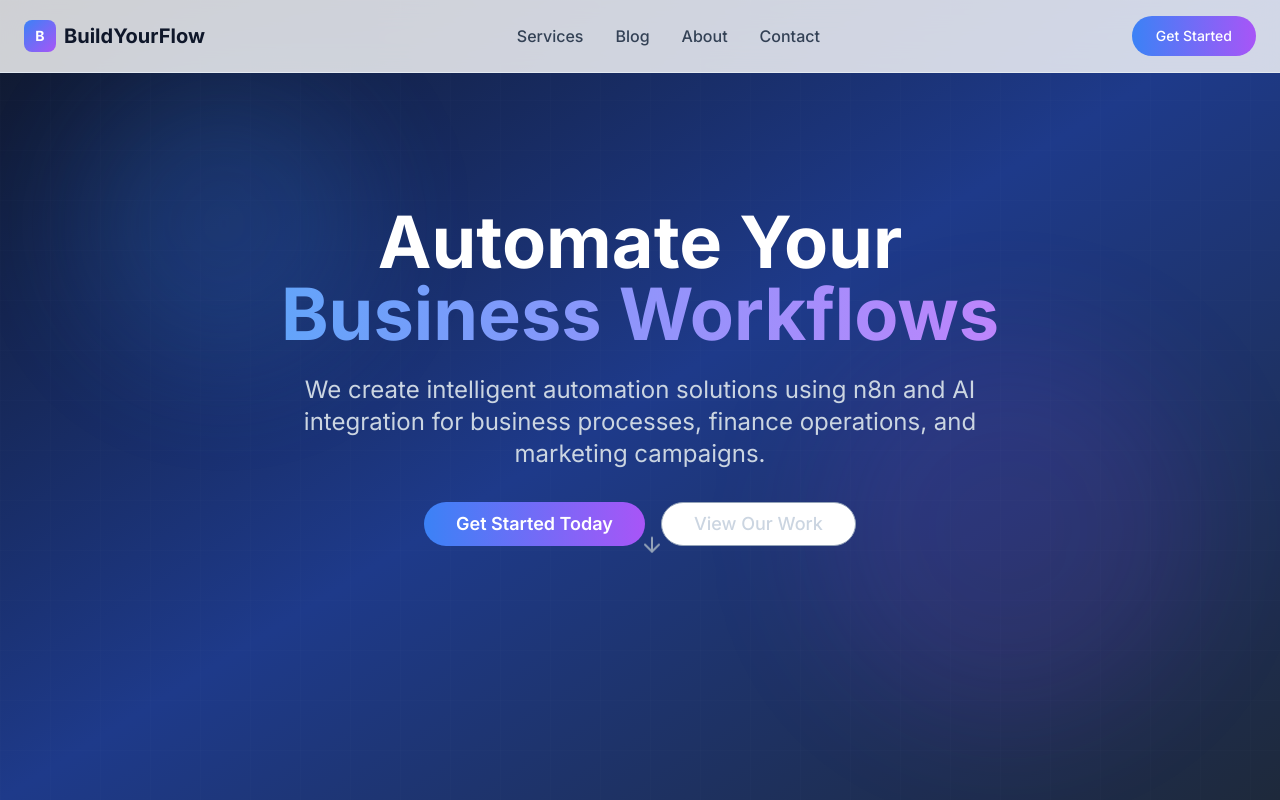
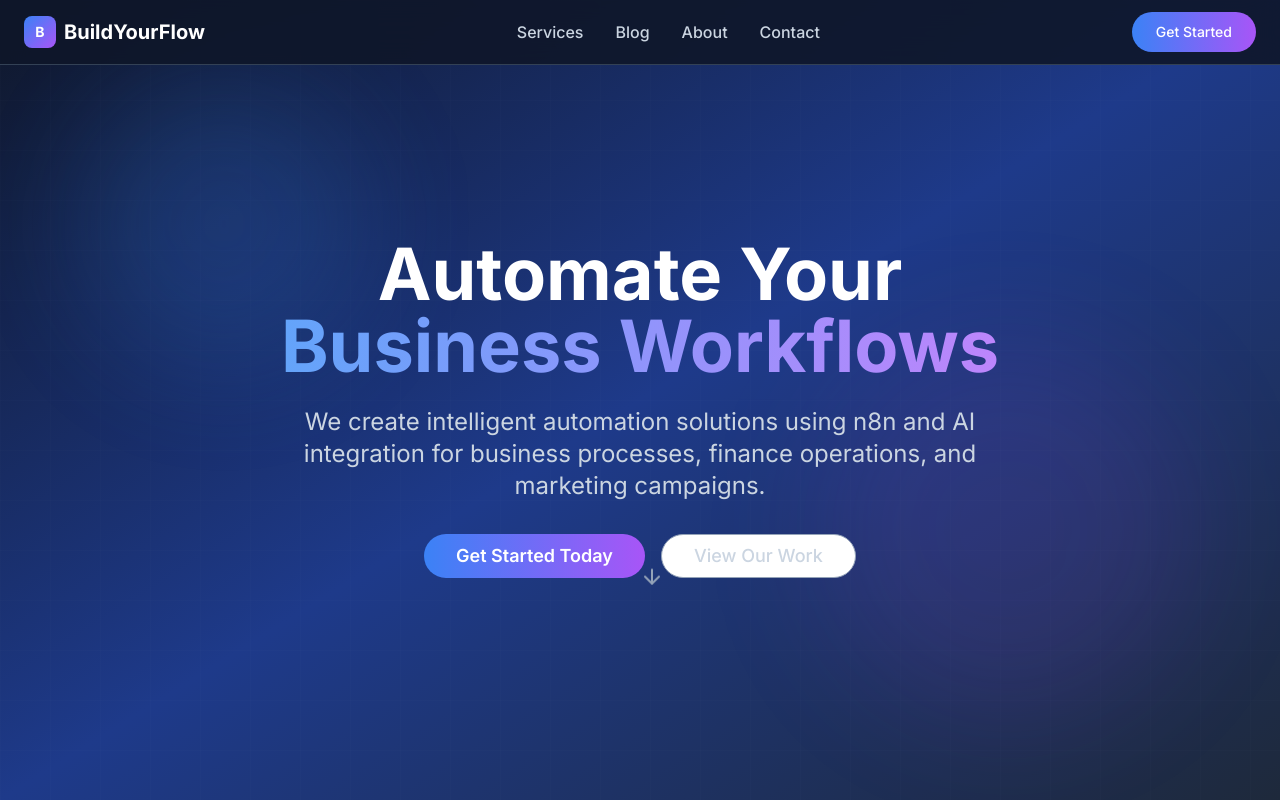
Before and after one commit to torhadas1/automate-future-hub, a React (Vite) app: page / in a window 1280 px wide. Shown: the top 800 px of the page. Built offline with nearby package versions, Linux system fonts and the light colour scheme.

Commit message:
Refactor: Darken color scheme and adjust header
-   Adjusted the color scheme to be darker.
-   Reduced the header size to prevent overlap with content.

```diff
--- a/src/components/Header.tsx
+++ b/src/components/Header.tsx
@@ -6,20 +6,20 @@ const Header = () => {
   const [isMenuOpen, setIsMenuOpen] = useState(false);
 
   return (
-    <header className="fixed top-0 left-0 right-0 z-50 bg-white/80 backdrop-blur-lg border-b border-slate-200">
-      <div className="max-w-7xl mx-auto px-6 py-4 flex items-center justify-between">
+    <header className="fixed top-0 left-0 right-0 z-50 bg-slate-900/90 backdrop-blur-lg border-b border-slate-700">
+      <div className="max-w-7xl mx-auto px-6 py-3 flex items-center justify-between">
         <div className="flex items-center space-x-2">
           <div className="w-8 h-8 bg-gradient-to-br from-blue-500 to-purple-500 rounded-lg flex items-center justify-center">
             <span className="text-white font-bold text-sm">B</span>
           </div>
-          <span className="text-xl font-bold text-slate-900">BuildYourFlow</span>
+          <span className="text-xl font-bold text-white">BuildYourFlow</span>
         </div>
 
         <nav className="hidden md:flex items-center space-x-8">
-          <a href="#services" className="text-slate-700 hover:text-blue-600 font-medium transition-colors">Services</a>
-          <a href="#blog" className="text-slate-700 hover:text-blue-600 font-medium transition-colors">Blog</a>
-          <a href="#about" className="text-slate-700 hover:text-blue-600 font-medium transition-colors">About</a>
-          <a href="#contact" className="text-slate-700 hover:text-blue-600 font-medium transition-colors">Contact</a>
+          <a href="#services" className="text-slate-300 hover:text-blue-400 font-medium transition-colors">Services</a>
+          <a href="#blog" className="text-slate-300 hover:text-blue-400 font-medium transition-colors">Blog</a>
+          <a href="#about" className="text-slate-300 hover:text-blue-400 font-medium transition-colors">About</a>
+          <a href="#contact" className="text-slate-300 hover:text-blue-400 font-medium transition-colors">Contact</a>
         </nav>
 
         <Button className="hidden md:block bg-gradient-to-r from-blue-500 to-purple-500 hover:from-blue-600 hover:to-purple-600 text-white rounded-full px-6">
@@ -30,19 +30,19 @@ const Header = () => {
           className="md:hidden w-6 h-6 flex flex-col justify-center items-center"
           onClick={() => setIsMenuOpen(!isMenuOpen)}
         >
-          <span className={`w-full h-0.5 bg-slate-700 transition-transform ${isMenuOpen ? 'rotate-45 translate-y-1' : ''}`}></span>
-          <span className={`w-full h-0.5 bg-slate-700 mt-1 transition-opacity ${isMenuOpen ? 'opacity-0' : ''}`}></span>
-          <span className={`w-full h-0.5 bg-slate-700 mt-1 transition-transform ${isMenuOpen ? '-rotate-45 -translate-y-1' : ''}`}></span>
+          <span className={`w-full h-0.5 bg-slate-300 transition-transform ${isMenuOpen ? 'rotate-45 translate-y-1' : ''}`}></span>
+          <span className={`w-full h-0.5 bg-slate-300 mt-1 transition-opacity ${isMenuOpen ? 'opacity-0' : ''}`}></span>
+          <span className={`w-full h-0.5 bg-slate-300 mt-1 transition-transform ${isMenuOpen ? '-rotate-45 -translate-y-1' : ''}`}></span>
         </button>
       </div>
 
       {isMenuOpen && (
-        <div className="md:hidden bg-white border-t border-slate-200">
+        <div className="md:hidden bg-slate-800 border-t border-slate-700">
           <nav className="px-6 py-4 space-y-4">
-            <a href="#services" className="block text-slate-700 hover:text-blue-600 font-medium">Services</a>
-            <a href="#blog" className="block text-slate-700 hover:text-blue-600 font-medium">Blog</a>
-            <a href="#about" className="block text-slate-700 hover:text-blue-600 font-medium">About</a>
-            <a href="#contact" className="block text-slate-700 hover:text-blue-600 font-medium">Contact</a>
+            <a href="#services" className="block text-slate-300 hover:text-blue-400 font-medium">Services</a>
+            <a href="#blog" className="block text-slate-300 hover:text-blue-400 font-medium">Blog</a>
+            <a href="#about" className="block text-slate-300 hover:text-blue-400 font-medium">About</a>
+            <a href="#contact" className="block text-slate-300 hover:text-blue-400 font-medium">Contact</a>
             <Button className="w-full bg-gradient-to-r from-blue-500 to-purple-500 hover:from-blue-600 hover:to-purple-600 text-white rounded-full">
               Get Started
             </Button>
--- a/src/components/Hero.tsx
+++ b/src/components/Hero.tsx
@@ -4,7 +4,7 @@ import { ArrowDown } from "lucide-react";
 
 const Hero = () => {
   return (
-    <section className="relative min-h-screen flex items-center justify-center bg-gradient-to-br from-slate-900 via-blue-900 to-slate-800 overflow-hidden">
+    <section className="relative min-h-screen flex items-center justify-center bg-gradient-to-br from-slate-900 via-blue-900 to-slate-800 overflow-hidden pt-16">
       {/* Background Effects */}
       <div className="absolute inset-0 bg-grid-pattern opacity-10"></div>
       <div className="absolute top-20 left-20 w-72 h-72 bg-blue-500/20 rounded-full blur-3xl animate-pulse"></div>
```
